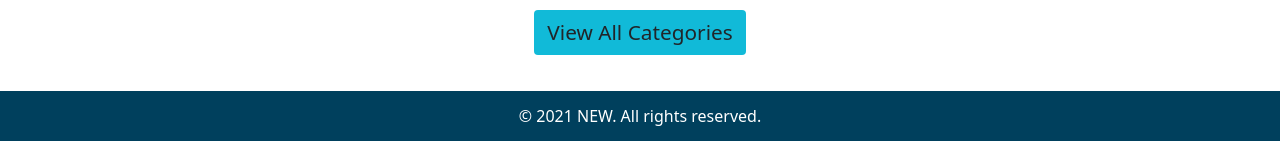
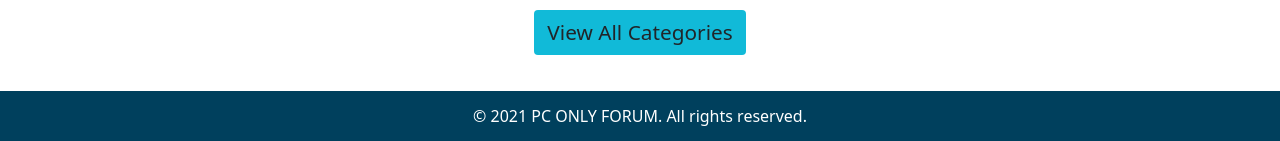
Before and after one commit to Vinay-Munjal/pc-only-forum, a PHP site: page /new/index.php in a window 1280 px wide. Shown: the part 2467-2608 px from the top of the page. Run offline with PHP 8.4, Linux system fonts and the light colour scheme; some libraries are stand-ins or nearby versions; some web fonts are replaced.

Commit message:
Update footer.php

```diff
--- a/includes/footer.php
+++ b/includes/footer.php
@@ -1,5 +1,5 @@
 <section id="footer" class="footer">
-© 2021 NEW. All rights reserved.
+© 2021 PC ONLY FORUM. All rights reserved.
 </section>
 <!-- JQuery Starts -->
 <script src="https://cdnjs.cloudflare.com/ajax/libs/jquery/3.6.0/jquery.min.js" integrity="sha512-894YE6QWD5I59HgZOGReFYm4dnWc1Qt5NtvYSaNcOP+u1T9qYdvdihz0PPSiiqn/+/3e7Jo4EaG7TubfWGUrMQ==" crossorigin="anonymous" referrerpolicy="no-referrer"></script>
@@ -12,5 +12,8 @@
 <!-- Custom JS Starts -->
 <script src="js/script.js"></script>
 <!-- Custom JS Ends -->
+<!-- For Tags Starts -->
+<script src="http://bootstrap-tagsinput.github.io/bootstrap-tagsinput/dist/bootstrap-tagsinput.min.js"></script>
+<!-- For Tags Ends -->
 </body>
 </html>
```
